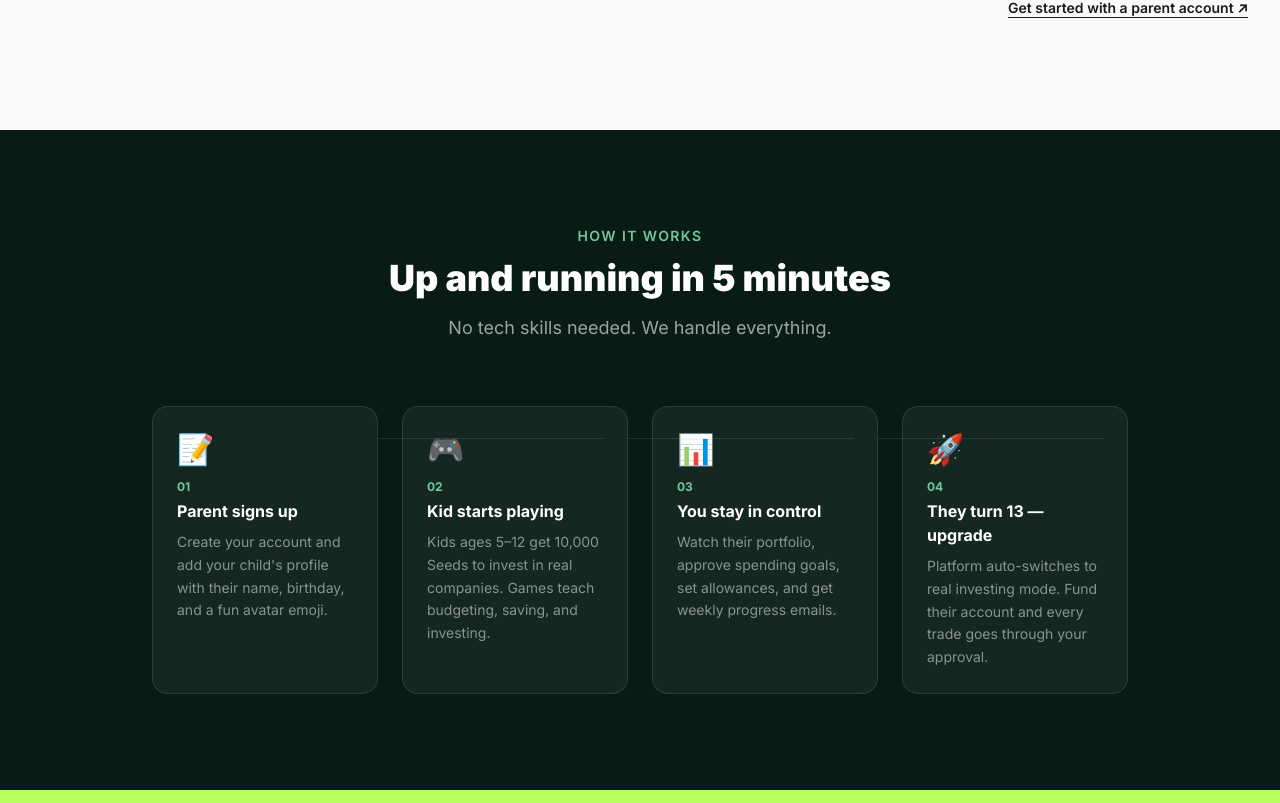
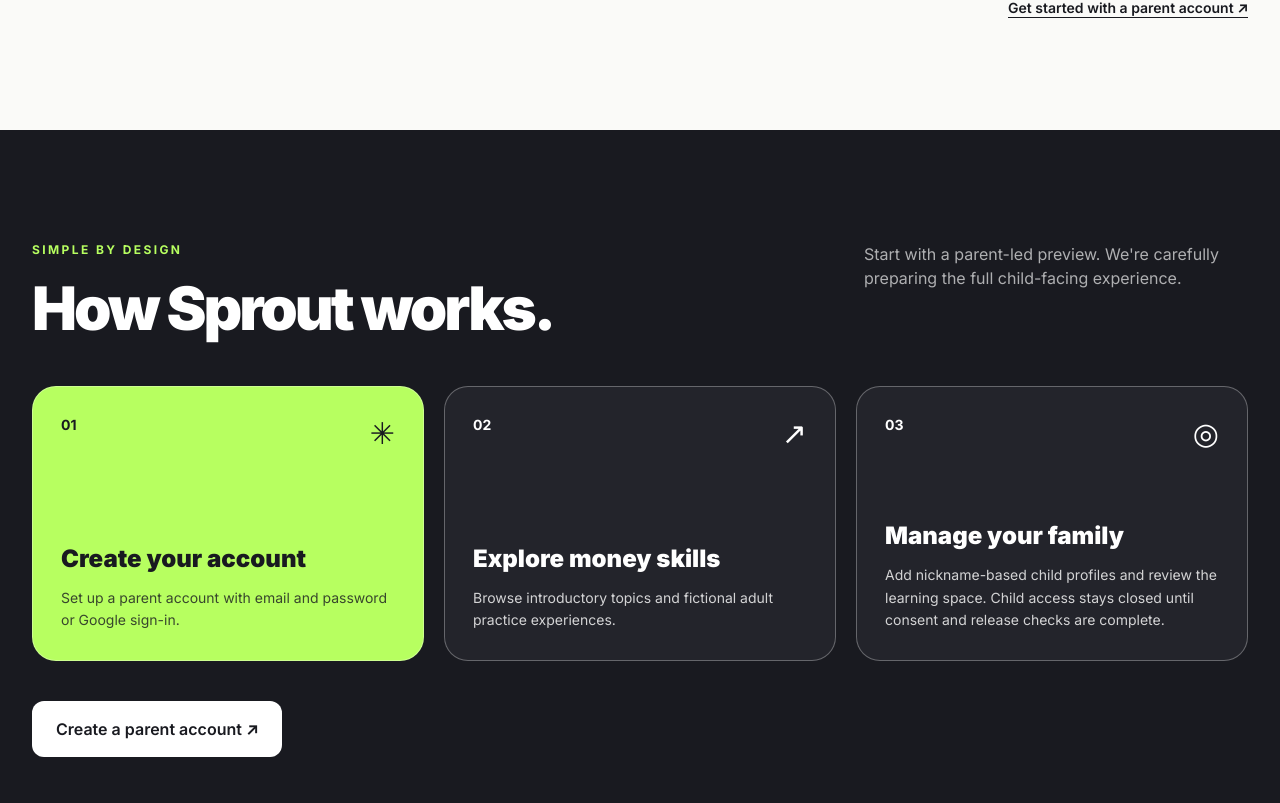
Before and after one commit to isaiah-10/sprout, a Next.js app: page / in a window 1280 px wide. Shown: the part 1617-2420 px from the top of the page. Built offline with nearby package versions, Linux system fonts and the light colour scheme.

Commit message:
Redesign Sprout landing in high-contrast lime editorial style

```diff
--- a/components/landing/HowItWorks.tsx
+++ b/components/landing/HowItWorks.tsx
@@ -1,46 +1,11 @@
-'use client'
-import { motion } from 'framer-motion'
-
-const steps = [
-  { n: '01', title: 'Parent signs up',       desc: 'Create your account and add your child\'s profile with their name, birthday, and a fun avatar emoji.',     emoji: '📝' },
-  { n: '02', title: 'Kid starts playing',    desc: 'Kids ages 5–12 get 10,000 Seeds to invest in real companies. Games teach budgeting, saving, and investing.',  emoji: '🎮' },
-  { n: '03', title: 'You stay in control',   desc: 'Watch their portfolio, approve spending goals, set allowances, and get weekly progress emails.',               emoji: '📊' },
-  { n: '04', title: 'They turn 13 — upgrade',desc: 'Platform auto-switches to real investing mode. Fund their account and every trade goes through your approval.', emoji: '🚀' },
+import Link from 'next/link'
+const steps=[
+{n:'01',title:'Create your account',detail:'Set up a parent account with email and password or Google sign-in.'},
+{n:'02',title:'Explore money skills',detail:'Browse introductory topics and fictional adult practice experiences.'},
+{n:'03',title:'Manage your family',detail:'Add nickname-based child profiles and review the learning space. Child access stays closed until consent and release checks are complete.'}
 ]
-
-export default function HowItWorks() {
-  return (
-    <section className="py-24 bg-sprout-900 text-white" id="how-it-works">
-      <div className="max-w-5xl mx-auto px-6">
-        <div className="text-center mb-16">
-          <p className="text-sprout-400 text-sm font-semibold tracking-widest uppercase mb-3">How It Works</p>
-          <h2 className="text-4xl font-black mb-4">Up and running in 5 minutes</h2>
-          <p className="text-white/60 text-lg">No tech skills needed. We handle everything.</p>
-        </div>
-
-        <div className="grid md:grid-cols-2 lg:grid-cols-4 gap-6">
-          {steps.map((s, i) => (
-            <motion.div
-              key={s.n}
-              initial={{ opacity: 0, y: 20 }}
-              whileInView={{ opacity: 1, y: 0 }}
-              viewport={{ once: true }}
-              transition={{ delay: i * 0.1 }}
-              className="relative"
-            >
-              {i < steps.length - 1 && (
-                <div className="hidden lg:block absolute top-8 left-full w-full h-px bg-white/10 z-0" />
-              )}
-              <div className="relative z-10 bg-white/5 border border-white/10 rounded-2xl p-6 h-full">
-                <div className="text-3xl mb-3">{s.emoji}</div>
-                <p className="text-sprout-400 text-xs font-bold mb-1">{s.n}</p>
-                <h3 className="font-bold text-white mb-2">{s.title}</h3>
-                <p className="text-white/50 text-sm leading-relaxed">{s.desc}</p>
-              </div>
-            </motion.div>
-          ))}
-        </div>
-      </div>
-    </section>
-  )
-}
+export default function HowItWorks(){return <section id="how-it-works" className="bg-[#191a20] text-white py-20 sm:py-28"><div className="max-w-7xl mx-auto px-5 sm:px-8">
+  <div className="flex flex-col md:flex-row gap-8 justify-between mb-12"><div><p className="uppercase tracking-[.2em] text-[#b7ff60] font-bold text-xs mb-5">Simple by design</p><h2 className="text-4xl sm:text-6xl font-black tracking-[-.05em]">How Sprout works.</h2></div><p className="text-white/65 max-w-sm">Start with a parent-led preview. We're carefully preparing the full child-facing experience.</p></div>
+  <div className="grid lg:grid-cols-3 gap-5">{steps.map((s,i)=><article key={s.n} className={`rounded-[24px] border border-white/30 p-7 min-h-[275px] flex flex-col ${i===0?'bg-[#b7ff60] text-[#191a20]':'bg-[#23242b]'}`}><div className="flex justify-between items-start"><span className="text-sm font-bold">{s.n}</span><span className="text-3xl" aria-hidden="true">{i===0?'✳':i===1?'↗':'◎'}</span></div><div className="mt-auto"><h3 className="text-2xl font-black mb-3">{s.title}</h3><p className="text-sm leading-relaxed opacity-80">{s.detail}</p></div></article>)}</div>
+  <div className="mt-10"><Link href="/signup" className="inline-flex bg-white text-[#191a20] font-semibold px-6 py-4 rounded-xl hover:bg-[#b7ff60]">Create a parent account ↗</Link></div>
+</div></section>}
```
